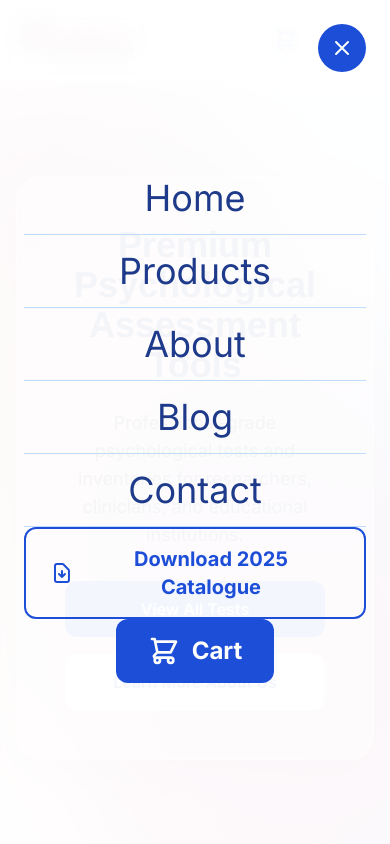
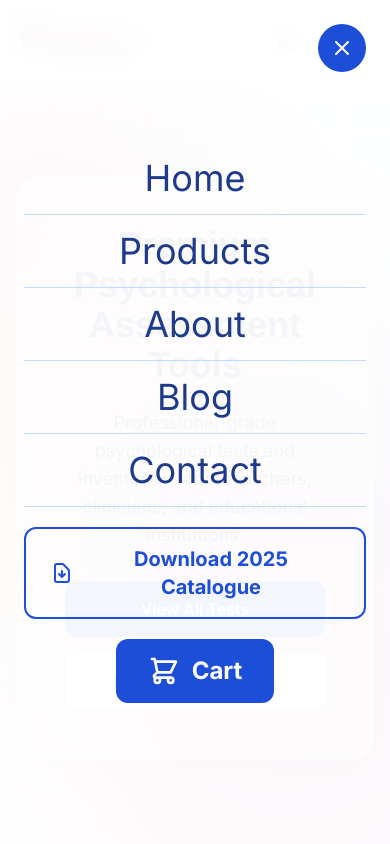
Before and after one commit to prakharbha/psychology, a Next.js app: page / in a window 390 px wide. Both pictures are taken after a click on the button "Toggle menu". Shown: the top 844 px of the page. Built offline with nearby package versions, Linux system fonts and the light colour scheme.

Commit message:
Set explicit 20px margins for mobile menu catalogue button
- Changed from Tailwind classes to inline styles for exact 20px margin-top and margin-bottom
- Ensures consistent spacing regardless of Tailwind spacing scale

```diff
--- a/components/Navbar.tsx
+++ b/components/Navbar.tsx
@@ -270,7 +270,8 @@ export default function Navbar() {
                     setIsCatalogueModalOpen(true);
                     closeMobileMenu();
                   }}
-                  className="flex items-center justify-center gap-2 w-full px-6 py-4 border-2 border-dark-blue-700 text-dark-blue-700 rounded-xl font-bold text-xl hover:bg-dark-blue-50 transition-all duration-300 mt-5 mb-5"
+                  className="flex items-center justify-center gap-2 w-full px-6 py-4 border-2 border-dark-blue-700 text-dark-blue-700 rounded-xl font-bold text-xl hover:bg-dark-blue-50 transition-all duration-300"
+                  style={{ marginTop: '20px', marginBottom: '20px' }}
                 >
                   <svg
                     className="w-6 h-6"
```
